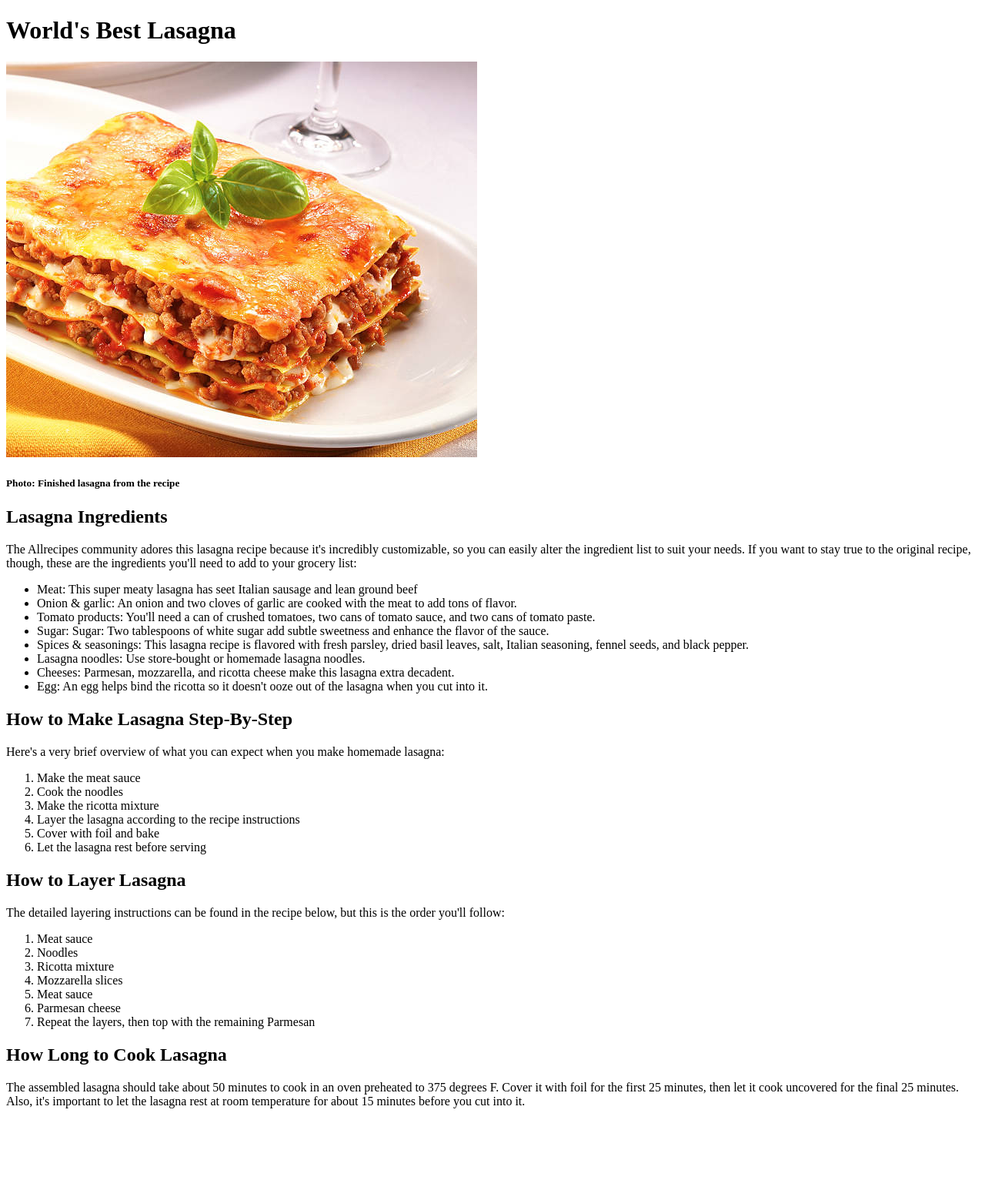
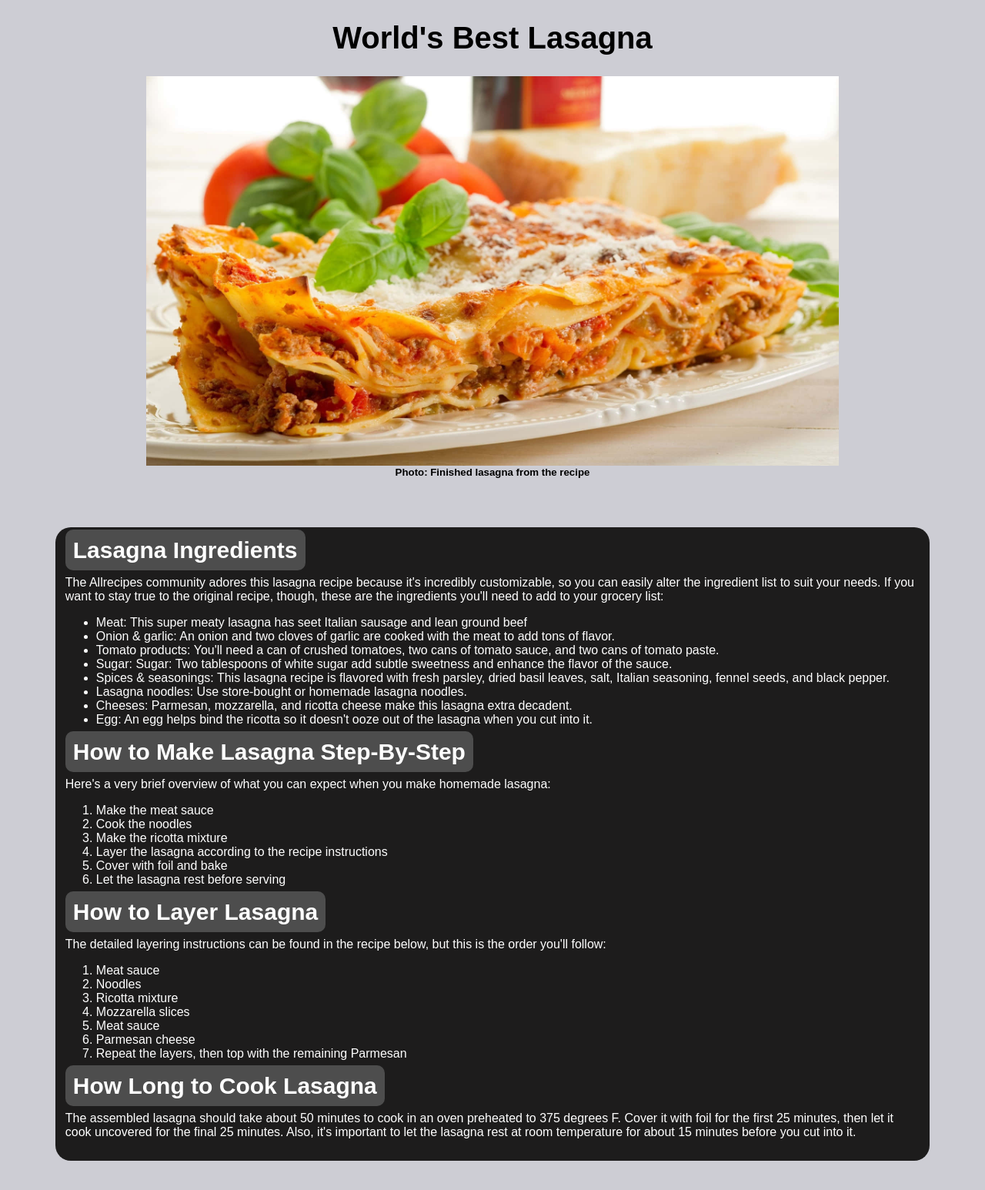
Before and after one commit to armenta-i/Recipes, a plain HTML site: page recipes-list/lasagna.html in a window 1280 px wide. Shown: the whole page at 77% size. Before the commit the page ends 1456 px from the top, so only its background shows below. Drawn offline with Linux system fonts and the light colour scheme.

Commit message:
Add css file and incorporated css to html pages

```diff
--- a/recipes-list/lasagna.html
+++ b/recipes-list/lasagna.html
@@ -4,12 +4,16 @@
     <meta charset="UTF-8">
     <meta name="viewport" content="width=device-width, initial-scale=1.0">
     <title>World's Best Lasagna</title>
+
+    <link rel="icon" href="../img/icon.svg">
+    <link rel="stylesheet" href="../styles.css">
 </head>
 <body>
-    <h1>World's Best Lasagna</h1>
-    <img src="../img/lasagna.jpg" alt="Finished Lasagna">
-    <h5>Photo: Finished lasagna from the recipe </h5>
+    <h1 class="Title">World's Best Lasagna</h1>
+    <img src="../img/lasagana2.jpg" alt="Finished Lasagna" width="900" height="auto">
+    <h5 class="centerBasic imgFooter">Photo: Finished lasagna from the recipe </h5>
 
+    <div class="textContainer">
         <h2>Lasagna Ingredients</h2>
         <p>
             The Allrecipes community adores this lasagna recipe because it's incredibly customizable, so you can easily alter the ingredient list to suit your needs. If you want to stay true to the original recipe, though, these are the ingredients you'll need to add to your grocery list:
@@ -51,5 +55,6 @@
 
         <h2>How Long to Cook Lasagna</h2>
         <p>The assembled lasagna should take about 50 minutes to cook in an oven preheated to 375 degrees F. Cover it with foil for the first 25 minutes, then let it cook uncovered for the final 25 minutes. Also, it's important to let the lasagna rest at room temperature for about 15 minutes before you cut into it.</p>
+    </div>
     </body>
     </html>
--- /dev/null
+++ b/styles.css
@@ -0,0 +1,66 @@
+body {
+    font-family: sans-serif, "Times New Roman", Verdana;
+    background-color: #cdcdd4;
+}
+
+.Title {
+    display: flex;
+    justify-content: center;
+    font-size: 40px;
+}
+
+h2 {
+    font-size: 30px;
+    text-decoration:dashed;
+    background-color: rgb(77, 77, 77);
+    border-radius: 10px;
+    padding: 10px;
+    display: inline;
+    margin-top: 5px;
+    margin-bottom: 5px;
+}
+
+.recipeIndex {
+    display: flex;
+    justify-content: space-evenly;
+    list-style: none;
+    text-wrap: wrap;
+}
+
+.indexItem {
+    text-decoration: none;
+    color: black;
+    display: flex;
+    align-self: auto;
+    font-size: 24px;
+    background-color: rgba(163, 163, 163, 0.336);
+    padding: 5px;
+    border-radius: 5px;
+}
+
+.indexItem:hover {
+    transform: scale(1.05);
+}
+
+img {
+    display: block;
+    margin: 0 auto;
+}
+
+.centerBasic {
+    display: flex;
+    justify-content: center;
+    align-items: center;
+}
+
+.imgFooter {
+    margin: 1px;
+}
+
+.textContainer {
+    background-color: rgb(29, 28, 28);
+    color: #fff;
+    margin: 5vw;
+    padding: 1vw;
+    border-radius: 20px;
+}
```
Also changed, not shown: index.html (+9 -6 lines), recipes-list/banana-pudding.html (+7 -2 lines), recipes-list/peach-cobbler.html (+8 -2 lines), img/icon.svg (added), img/lasagana2.jpg (added). Lines whose indentation alone changed are shown as unchanged.
